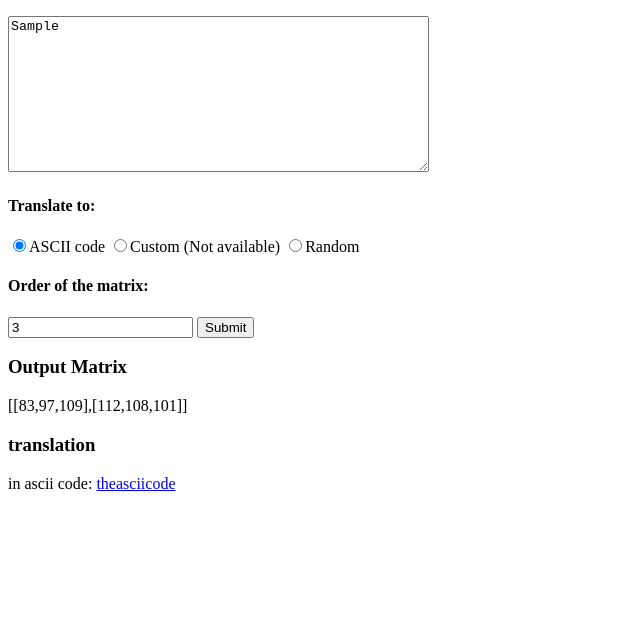
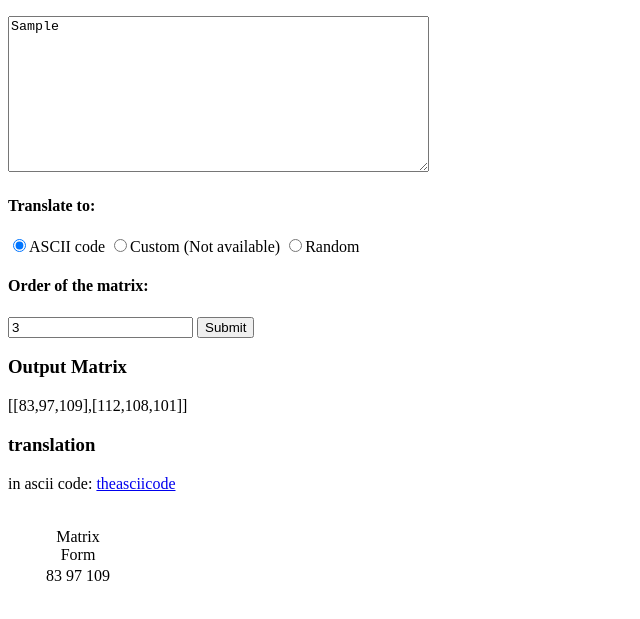
Before and after one commit to AngelGab006/Enigmatic, a plain HTML site: page Pages/Translate.html in a window 1280 px wide. Both pictures are taken after typing "Sample" into the empty fields and a click on the button "Submit". Shown: the part 105-724 px from the top of the page, without its empty margins (0-640 px from the left). Drawn offline with Linux system fonts and the light colour scheme.

Commit message:
add working matrix form in Translate.html

```diff
--- a/resource/css/Translate.css
+++ b/resource/css/Translate.css
@@ -0,0 +1,3 @@
+table{
+    margin: 35px;
+}
--- a/resource/js/Translate.js
+++ b/resource/js/Translate.js
@@ -15,7 +15,27 @@ function orderMatrix(arr, order) {
         orderIteration = order + iterationQuantity;
     }
     return output
-}
+};
+function outputMatrix(output) {
+    divOutput.innerHTML = `
+    <h3>Output Matrix</h3>
+    <p>${JSON.stringify(output)}</p>
+    <h3>translation</h3>
+    <p>in ascii code: <a href='https://theasciicode.com.ar/'>theasciicode</a></p>
+    `
+};
+function matrixForm(arr, order) {
+    let iterations = arr.length / order;
+    divOutput.innerHTML += '<table><caption>Matrix Form</caption><tbody id="matrixForm"></tbody></table>'
+    let Table = document.getElementById('matrixForm')
+    for (let i = 0; i < iterations; i++) {
+        Table.innerHTML += '<tr></tr>'
+        let tr = Table.lastChild
+            for (let ind = 0; ind < order; ind++) {
+                tr.innerHTML += `<td>${arr[i][ind]}</td>`
+            }
+    }
+};
 
 form.addEventListener('submit', e=> {
     const textarea = form.elements['text-to-translate'];
@@ -27,12 +47,8 @@ form.addEventListener('submit', e=> {
         let transformTextArr = textArr.map(e=> e.charCodeAt(0))
         //to matrix order
         let output = orderMatrix(transformTextArr,order)
-        divOutput.innerHTML = `
-        <h3>Output Matrix</h3>
-        <p>${JSON.stringify(output)}</p>
-        <h3>translation</h3>
-        <p>in ascii code: <a href='https://theasciicode.com.ar/'>theasciicode</a></p>
-        `
+        outputMatrix(output);
+        matrixForm(output,order)
     }
-    event.preventDefault();
+    e.preventDefault();
 })
```
Also changed, not shown: Pages/Translate.html (+1 -1 lines), index.html (renamed from Pages/index.html, +7 -7 lines).
